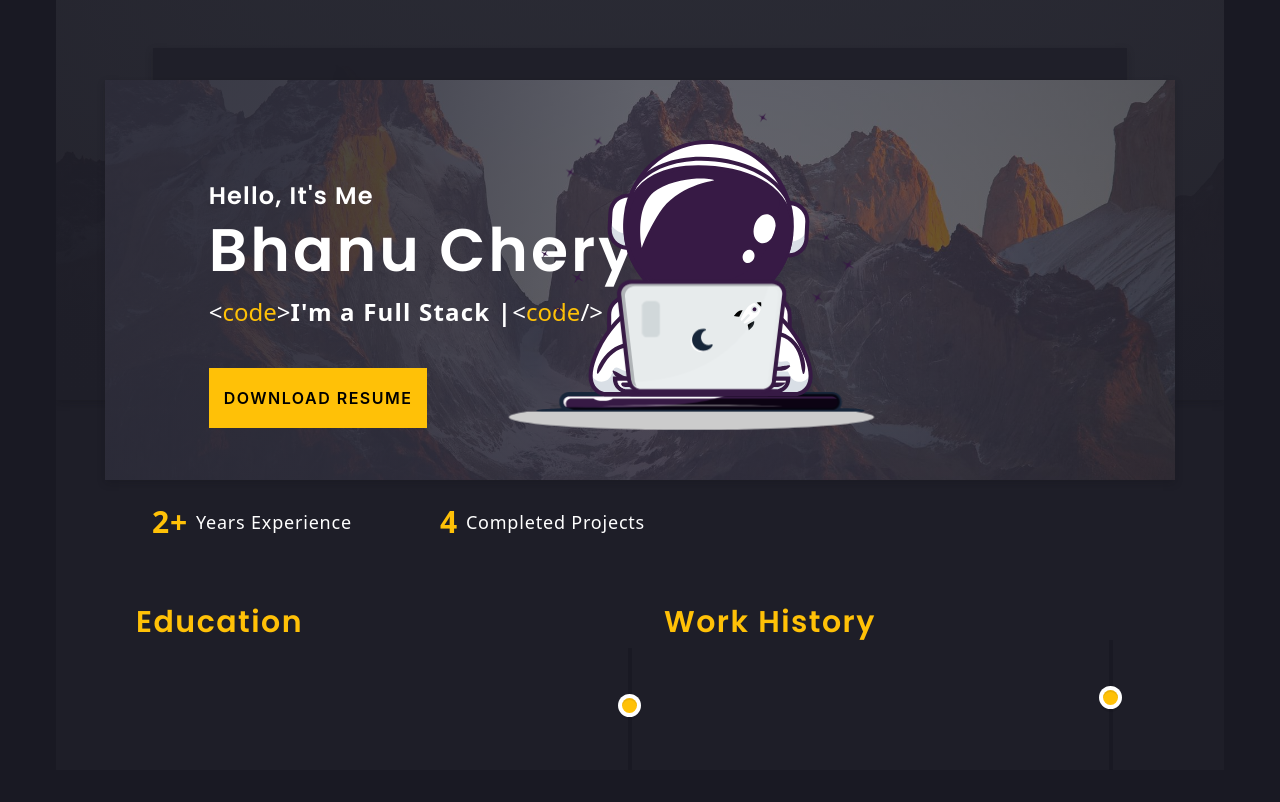
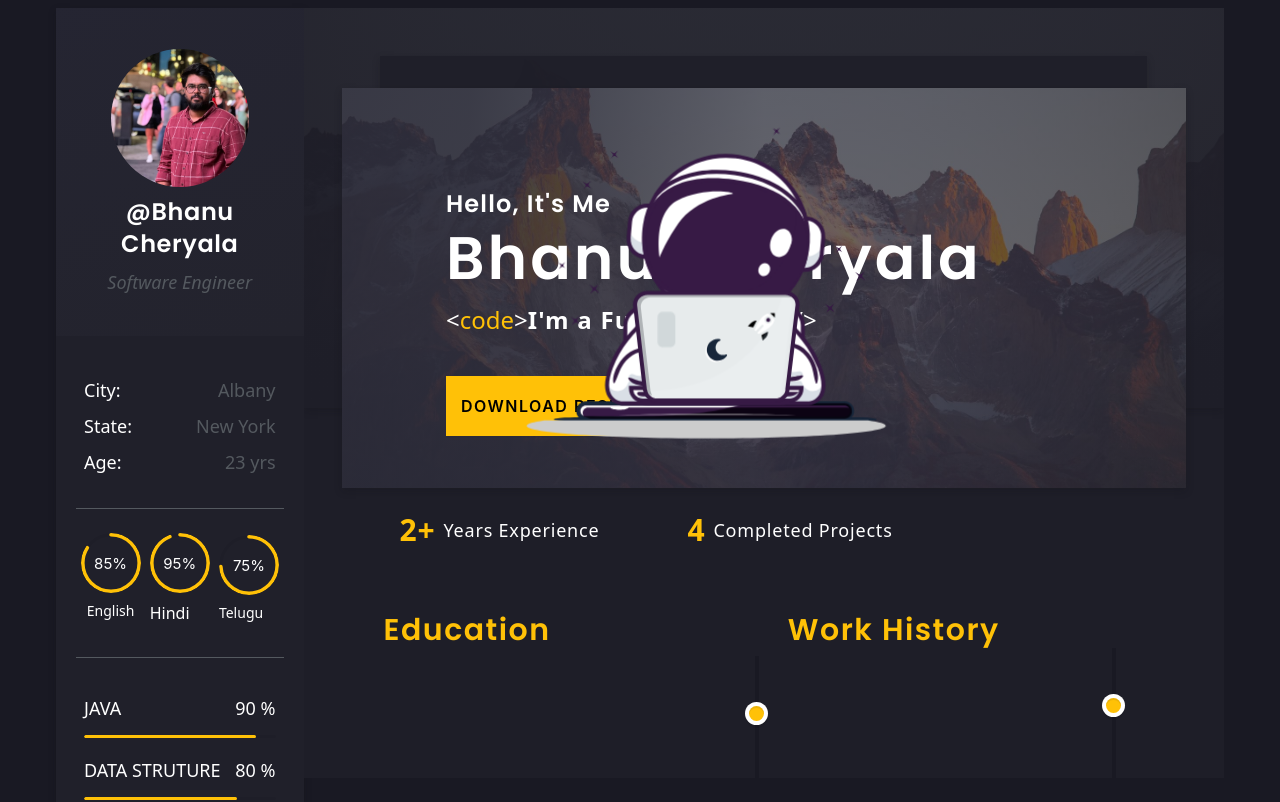
Before and after one commit to Cbhanu12dec/portfolio, a React (Create React App) app: page / in a window 1280 px wide. Shown: the top 802 px of the page. Built offline with nearby package versions, Linux system fonts and the light colour scheme.

Commit message:
test: improved ui

```diff
--- a/src/App.css
+++ b/src/App.css
@@ -3,6 +3,9 @@
 @tailwind utilities;
 
 
+.ant-progress.ant-progress-circle .ant-progress-text {
+  color: white !important;
+}
 ::placeholder { /* Chrome, Firefox, Opera, Safari 10.1+ */
     color: #8c8c8e !important;
     margin-left: 20em !important;
--- a/src/App.tsx
+++ b/src/App.tsx
@@ -6,14 +6,14 @@ import mainimg from "../src/components/assets/back-img.jpeg";
 
 function App() {
   return (
-    <div className="App px-14 flex flex-row">
+    <div className="App px-14 flex flex-row mt-2">
       {/* Profile page */}
-      {/* <div
-        className="profile-page bg-app-terinary-color col-span-3 transition ease-in-out min-h-full basis-2/6"
+      <div
+        className="profile-page bg-app-terinary-color col-span-3 transition ease-in-out max-h-screen basis-[28%]"
         style={{ boxShadow: "0 3px 8px 0 rgba(15,15,20,.2)" }}
       >
         <Profile />
-      </div> */}
+      </div>
       <div
         className="portfolio-content relative overflow-scroll w-screen bg-content-bg"
         style={{
--- a/src/components/profile/Profile.tsx
+++ b/src/components/profile/Profile.tsx
@@ -1,50 +1,52 @@
 import React from "react";
 import { PROFILE } from "../utils";
-import Avatar from "react-avatar";
+// import Avatar from "react-avatar";
 import profile from "../assets/profile1.jpeg";
-import { Progress } from "antd";
+import { Avatar, Progress } from "antd";
 import { FaDownload } from "react-icons/fa";
 
 const Profile = () => {
   return (
-    <div className="profile-info min-h-full">
+    <div className="profile-info max-h-screen">
       <div
-        className="profile-header px-4 text-center py-6"
+        className="profile-header px-4 text-center py-10"
         style={{
           background:
             "linear-gradient(159deg,rgba(37,37,50,.98) 0%,rgba(35,35,45,.98) 100%)",
         }}
       >
         <div>
-          <Avatar src={profile} round={true} />
+          <Avatar src={profile} size={140} />
         </div>
-        <div className="text-white my-2 font-Poppins tracking-wide text-base">
+        <div className="text-white my-2 font-Poppins tracking-wide text-2xl">
           {PROFILE.NAME}
         </div>
-        <div className="text-secondary text-sm">{PROFILE.DESIGNATION}</div>
+        <div className="text-secondary text-lg italic font-medium">
+          {PROFILE.DESIGNATION}
+        </div>
       </div>
-      <div className="divide-y px-5 divide-secondary">
+      <div className="divide-y px-5 relative divide-secondary overflow-scroll">
         {/* first section */}
-        <div className="personal-details py-4">
-          <div className="flex justify-between text-sm mt-1">
+        <div className="personal-details py-8 px-2">
+          <div className="flex justify-between text-lg mt-2">
             <div className="text-white">City:</div>
             <div className="text-secondary">{PROFILE.ADDRESS.CITY}</div>
           </div>
-          <div className="flex justify-between text-sm mt-1">
+          <div className="flex justify-between text-lg mt-2">
             <div className="text-white">State:</div>
             <div className="text-secondary"> {PROFILE.ADDRESS.STATE}</div>
           </div>
-          <div className="flex justify-between text-sm mt-1">
+          <div className="flex justify-between text-lg mt-2">
             <div className="text-white">Age:</div>
             <div className="text-secondary"> {PROFILE.AGE}</div>
           </div>
         </div>
         {/* second section */}
-        <div className="py-6 flex flex-row justify-around">
+        <div className="py-6 relative flex flex-row justify-around">
           <div className="flex flex-col items-center">
             <Progress
               type="circle"
-              percent={75}
+              percent={85}
               size={"small"}
               strokeColor={"#ffc107"}
             />
@@ -55,11 +57,11 @@ const Profile = () => {
           <div className="flex flex-col justify-center justify-items-center align-middle">
             <Progress
               type="circle"
-              percent={75}
+              percent={95}
               size={"small"}
               strokeColor={"#ffc107"}
             />
-            <div className="my-2 text-white text-sm">
+            <div className="my-2 text-white text-base">
               {PROFILE.LANGUAGES[1]}
             </div>
           </div>
@@ -77,13 +79,13 @@ const Profile = () => {
         </div>
 
         {/* third section */}
-        <div className="py-4">
+        <div className="py-6 relative overflow-scroll">
           {PROFILE.TECHSTACK?.map((item) => {
             return (
-              <div className="flex flex-col my-2 mx-2">
+              <div className="flex flex-col my-3 mx-2">
                 <div className="flex flex-row justify-between">
-                  <div className="text-sm text-white">{item.name}</div>
-                  <div className="text-sm text-white">{item.proficiency} %</div>
+                  <div className="text-lg text-white">{item.name}</div>
+                  <div className="text-lg text-white">{item.proficiency} %</div>
                 </div>
                 <Progress
                   percent={item.proficiency}
@@ -97,8 +99,8 @@ const Profile = () => {
         </div>
 
         {/* fourth section */}
-        <div className="flex flex-row  py-6 align-middle items-center cursor-pointer">
-          <div className="text-sm text-secondary mr-3 tracking-wide capitalize font-semibold">
+        <div className="flex flex-row  py-6 align-middle items-center cursor-pointer  justify-center">
+          <div className="text-lg text-secondary mr-3 tracking-wide capitalize font-semibold">
             DOWNLOAD RESUME
           </div>
           <FaDownload color="#54595f" />
--- a/src/components/utils.ts
+++ b/src/components/utils.ts
@@ -1,5 +1,5 @@
 export const PROFILE = {
-  NAME: "Bhanu Cheryala",
+  NAME: "@Bhanu Cheryala",
   DESIGNATION: "Software Engineer",
   EMAIL: "cheryalabhanu3@gmail.com",
   CLGMAIL: "bcheryala@albany.edu",
@@ -29,6 +29,22 @@ export const PROFILE = {
       name: "AWS",
       proficiency: 60,
     },
+    // {
+    //   name: "SPRING BOOT",
+    //   proficiency: 60,
+    // },
+    // {
+    //   name: "MONGODB",
+    //   proficiency: 60,
+    // },
+    // {
+    //   name: "MYSQL",
+    //   proficiency: 60,
+    // },
+    // {
+    //   name: "JENKINS",
+    //   proficiency: 60,
+    // },
   ],
   MAINBANNER: [
     {
```
